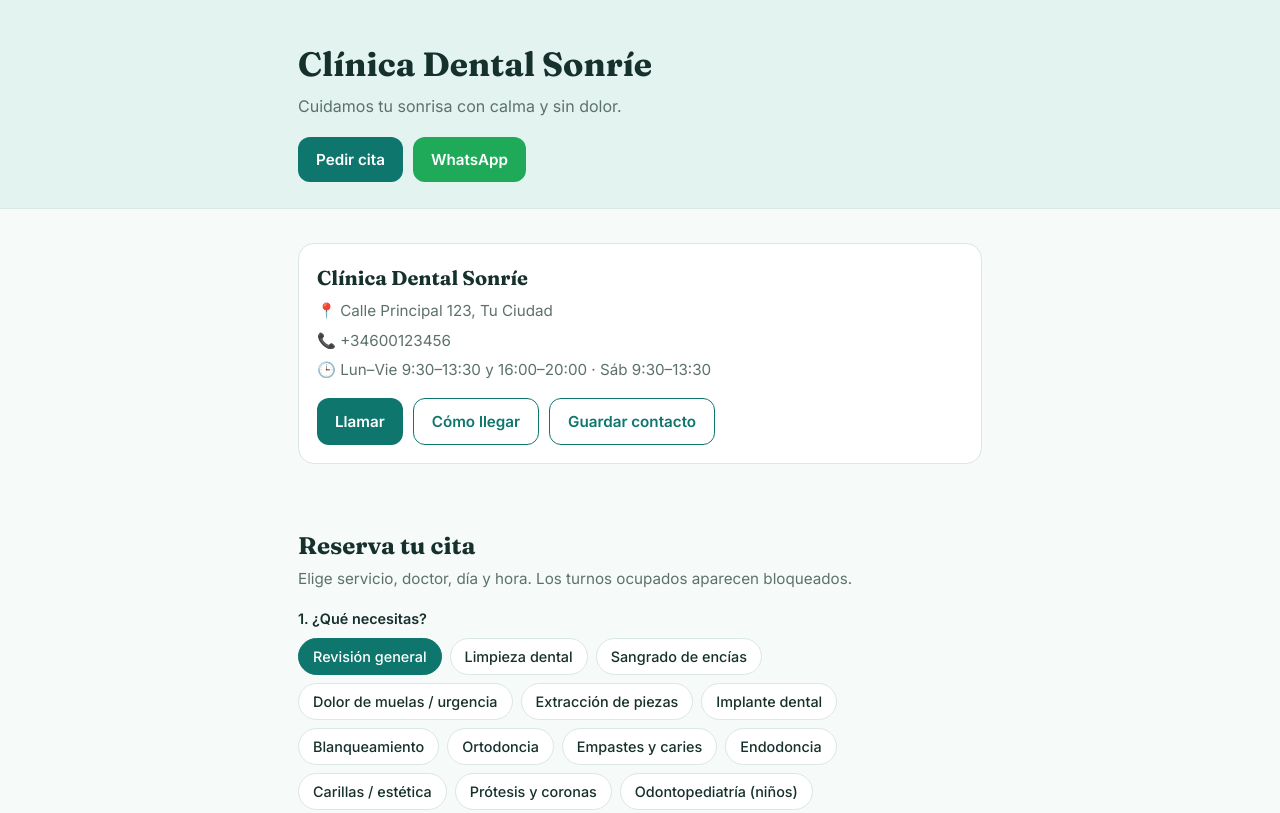
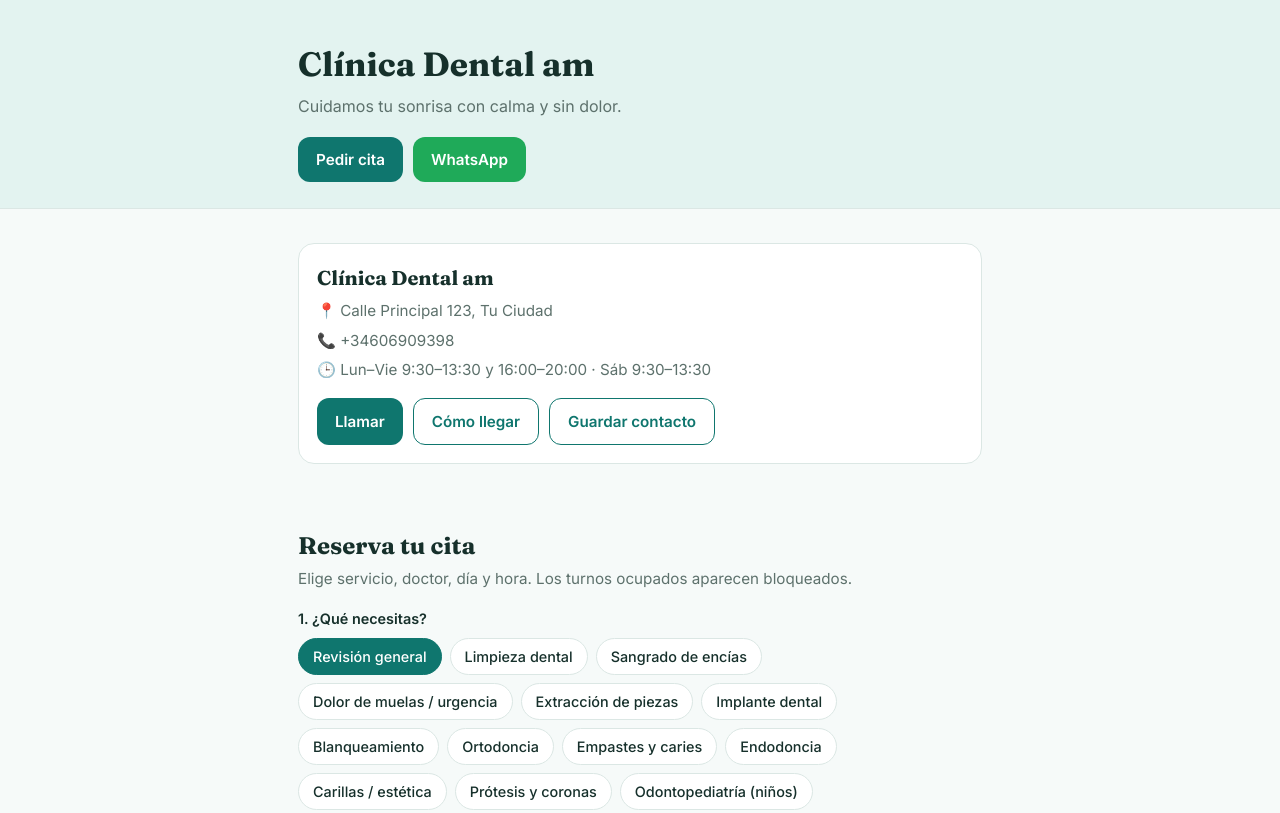
Before and after one commit to Emilio174/clinica-dental-am, a plain HTML site: page index.html in a window 1280 px wide. Shown: the top 813 px of the page. Drawn offline with Linux system fonts and the light colour scheme.

Commit message:
Update clinic configuration details

```diff
--- a/index.html
+++ b/index.html
@@ -146,15 +146,15 @@ footer{padding:26px 0 40px;color:var(--mute);font-size:.85rem;text-align:center}
    CONFIGURACIÓN — CAMBIA SOLO ESTA PARTE
    ===================================================================== */
 const CONFIG = {
-  clinicName: "Clínica Dental Sonríe",
+  clinicName: "Clínica Dental am",
   tagline: "Cuidamos tu sonrisa con calma y sin dolor.",
   address: "Calle Principal 123, Tu Ciudad",
-  phone: "+34600123456",            // con prefijo del país
-  whatsapp: "34600123456",          // solo números, sin + ni espacios
+  phone: "+34606909398",            // con prefijo del país
+  whatsapp: "34606909398",          // solo números, sin + ni espacios
   hours: "Lun–Vie 9:30–13:30 y 16:00–20:00 · Sáb 9:30–13:30",
   googleReviewUrl: "https://search.google.com/local/writereview?placeid=TU_PLACE_ID",
   mapsUrl: "",                      // opcional; si está vacío se arma con la dirección
-  adminPin: "1234",                 // PIN para ver la lista de citas
+  adminPin: "1360",                 // PIN para ver la lista de citas
   /* Para que los turnos ocupados se compartan entre TODOS los pacientes,
      pega aquí la URL de tu Firebase Realtime Database (ver instrucciones).
      Ejemplo: "https://sonrie-default-rtdb.firebaseio.com"
```
